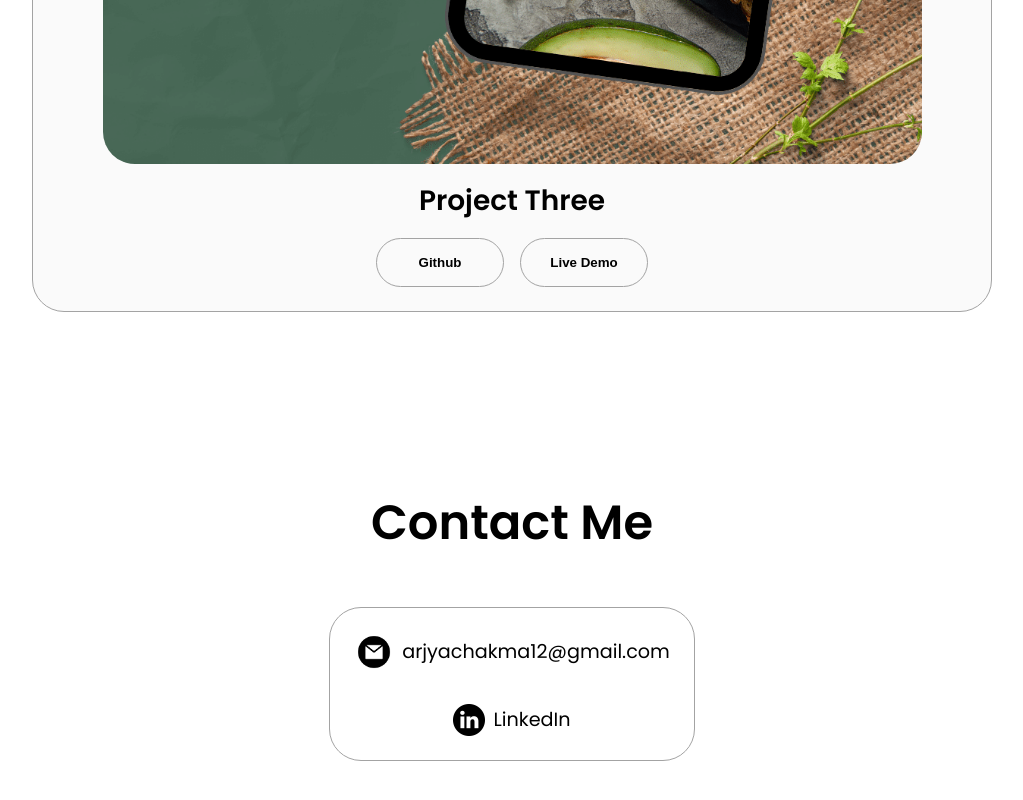
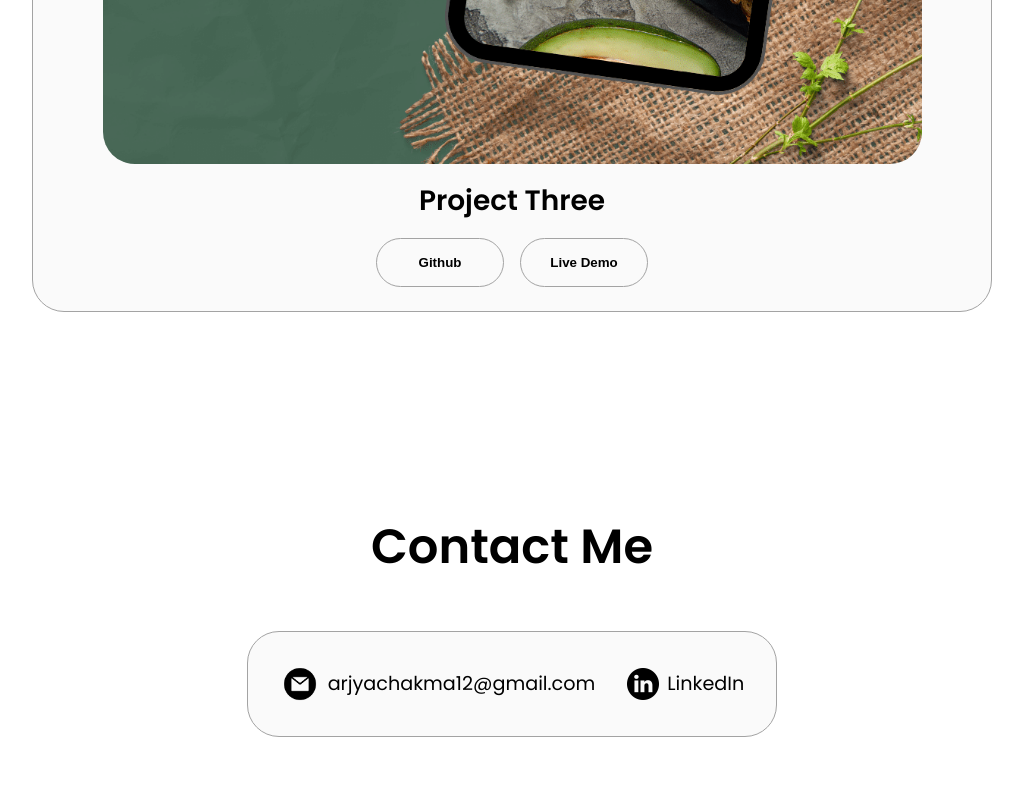
Before and after one commit to arjya12/arjya_website, a plain HTML site: page index.html in a window 1280 px wide. Shown: the part 3954-4754 px from the top of the page, without its empty margins (128-1151 px from the left). Drawn offline with Linux system fonts and the light colour scheme.

Commit message:
Fix contact section layout

```diff
--- a/style.css
+++ b/style.css
@@ -786,31 +786,34 @@ footer p {
 
 .contact-info-upper-container {
     display: flex;
+    flex-direction: row;
+    align-items: center;
     justify-content: center;
     border-radius: 2rem;
     border: rgb(53,53,53) 0.1rem solid;
     border-color:rgb(163,163,163);
-    background: (250,250,250);
+    background: rgb(250,250,250);
     margin: 2rem auto;
-    padding: 0.5rem;
+    padding: 1rem;
+    width: fit-content;
 }
 
 .contact-info-container {
     display: flex;
     align-items: center;
-    justify-content: center;
+    justify-content: flex-start;
     gap: 0.5rem;
     margin: 1rem;
 }
 
 .contact-info-container p {
     font-size: larger;
-}
+  }
 
-.contact-icon {
+  .contact-icon {
     cursor: default;
-}
+  }
 
-.email-icon {
+  .email-icon {
     height: 2.5rem;
-}
+  }
```
